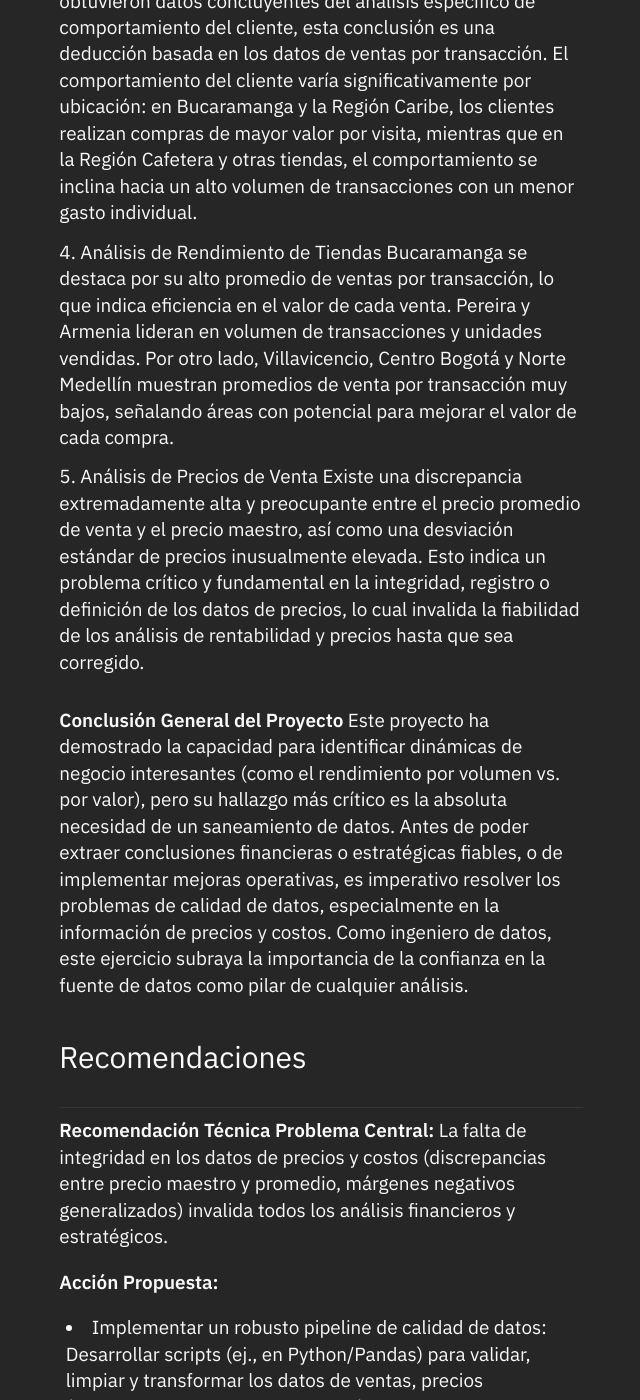
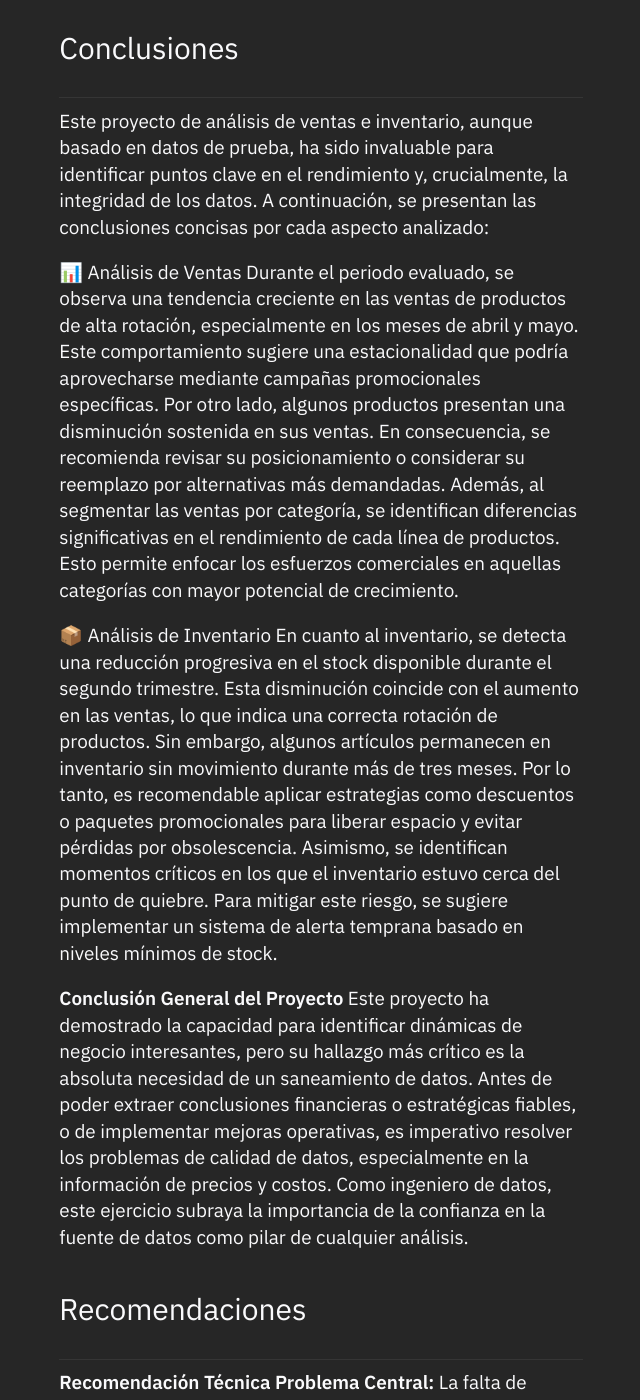
Before and after one commit to batistayureiba/batistayureiba.github.io, a Jekyll site: the page built from _notes/Public/Analisis de Venta e Inventario.md, in a window 1280 px wide and 1400 px high, scrolled down 20451 px. Shown: the whole window, without its empty margins (319-959 px from the left). Built offline with Jekyll 4.4.1, drawn with Linux system fonts in a browser that asks for light colours; some of the changed text lies outside the part shown.

Commit message:
Update Analisis de Venta e Inventario.md

```diff
--- a/_notes/Public/Analisis de Venta e Inventario.md
+++ b/_notes/Public/Analisis de Venta e Inventario.md
@@ -11,6 +11,15 @@
 
 * TOC
 {:toc}
+
+{:#anal}
+---
+### Analisis del caso
+Este análisis tiene como objetivo evaluar el comportamiento de las ventas y el estado del inventario durante un periodo determinado. La relevancia de este estudio radica en su capacidad para identificar patrones de consumo, detectar posibles desequilibrios en el stock y proponer estrategias que optimicen la gestión comercial. Al comprender cómo se relacionan las ventas con el inventario disponible, se pueden tomar decisiones más informadas que impacten positivamente en la rentabilidad y eficiencia operativa.
+
+Para este proyecto de análisis de ventas e inventario, se ha optado por utilizar SQLite como sistema de gestión de base de datos relacional. Esta elección responde a criterios de eficiencia, portabilidad y simplicidad, especialmente relevantes en entornos de desarrollo individual y prototipado.
+
+
 
 {:#desing}
 ### Diseño del esquema relacional
@@ -237,24 +246,18 @@
 ---
 Este proyecto de análisis de ventas e inventario, aunque basado en datos de prueba, ha sido invaluable para identificar puntos clave en el rendimiento y, crucialmente, la integridad de los datos. A continuación, se presentan las conclusiones concisas por cada aspecto analizado:
 
-1. Análisis de Rendimiento de Venta General
-La empresa ficticia tiene un volumen considerable de ventas, pero el alto número de transacciones en algunas regiones no se traduce necesariamente en un alto gasto por cliente. Existe una clara dicotomía entre tiendas que priorizan el volumen y aquellas que se enfocan en el valor por transacción.
+📊 Análisis de Ventas
+Durante el periodo evaluado, se observa una tendencia creciente en las ventas de productos de alta rotación, especialmente en los meses de abril y mayo. Este comportamiento sugiere una estacionalidad que podría aprovecharse mediante campañas promocionales específicas.
+Por otro lado, algunos productos presentan una disminución sostenida en sus ventas. En consecuencia, se recomienda revisar su posicionamiento o considerar su reemplazo por alternativas más demandadas.
+Además, al segmentar las ventas por categoría, se identifican diferencias significativas en el rendimiento de cada línea de productos. Esto permite enfocar los esfuerzos comerciales en aquellas categorías con mayor potencial de crecimiento.
 
-2. Análisis de Rendimiento de Productos
-Todos los productos analizados muestran un margen promedio negativo, lo que indica que se están vendiendo consistentemente por debajo de su costo. Esto, si fuera real, sería financieramente insostenible y señala una necesidad urgente de revisar la estrategia de precios o los costos de adquisición.
-
-3. Análisis de Comportamiento del Cliente
-Dado que no se obtuvieron datos concluyentes del análisis específico de comportamiento del cliente, esta conclusión es una deducción basada en los datos de ventas por transacción.
-El comportamiento del cliente varía significativamente por ubicación: en Bucaramanga y la Región Caribe, los clientes realizan compras de mayor valor por visita, mientras que en la Región Cafetera y otras tiendas, el comportamiento se inclina hacia un alto volumen de transacciones con un menor gasto individual.
-
-4. Análisis de Rendimiento de Tiendas
-Bucaramanga se destaca por su alto promedio de ventas por transacción, lo que indica eficiencia en el valor de cada venta. Pereira y Armenia lideran en volumen de transacciones y unidades vendidas. Por otro lado, Villavicencio, Centro Bogotá y Norte Medellín muestran promedios de venta por transacción muy bajos, señalando áreas con potencial para mejorar el valor de cada compra.
-
-5. Análisis de Precios de Venta
-Existe una discrepancia extremadamente alta y preocupante entre el precio promedio de venta y el precio maestro, así como una desviación estándar de precios inusualmente elevada. Esto indica un problema crítico y fundamental en la integridad, registro o definición de los datos de precios, lo cual invalida la fiabilidad de los análisis de rentabilidad y precios hasta que sea corregido.
+📦 Análisis de Inventario
+En cuanto al inventario, se detecta una reducción progresiva en el stock disponible durante el segundo trimestre. Esta disminución coincide con el aumento en las ventas, lo que indica una correcta rotación de productos.
+Sin embargo, algunos artículos permanecen en inventario sin movimiento durante más de tres meses. Por lo tanto, es recomendable aplicar estrategias como descuentos o paquetes promocionales para liberar espacio y evitar pérdidas por obsolescencia.
+Asimismo, se identifican momentos críticos en los que el inventario estuvo cerca del punto de quiebre. Para mitigar este riesgo, se sugiere implementar un sistema de alerta temprana basado en niveles mínimos de stock.
 
 **Conclusión General del Proyecto**
-Este proyecto ha demostrado la capacidad para identificar dinámicas de negocio interesantes (como el rendimiento por volumen vs. por valor), pero su hallazgo más crítico es la absoluta necesidad de un saneamiento de datos. Antes de poder extraer conclusiones financieras o estratégicas fiables, o de implementar mejoras operativas, es imperativo resolver los problemas de calidad de datos, especialmente en la información de precios y costos. Como ingeniero de datos, este ejercicio subraya la importancia de la confianza en la fuente de datos como pilar de cualquier análisis.
+Este proyecto ha demostrado la capacidad para identificar dinámicas de negocio interesantes, pero su hallazgo más crítico es la absoluta necesidad de un saneamiento de datos. Antes de poder extraer conclusiones financieras o estratégicas fiables, o de implementar mejoras operativas, es imperativo resolver los problemas de calidad de datos, especialmente en la información de precios y costos. Como ingeniero de datos, este ejercicio subraya la importancia de la confianza en la fuente de datos como pilar de cualquier análisis.
 
 
 {:#recommendations}
```
